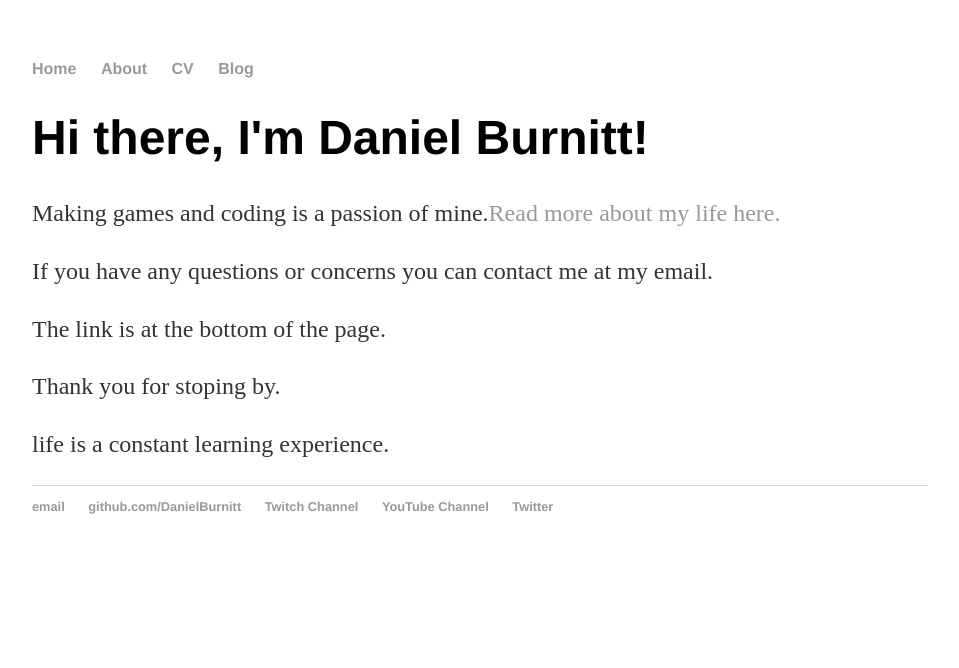
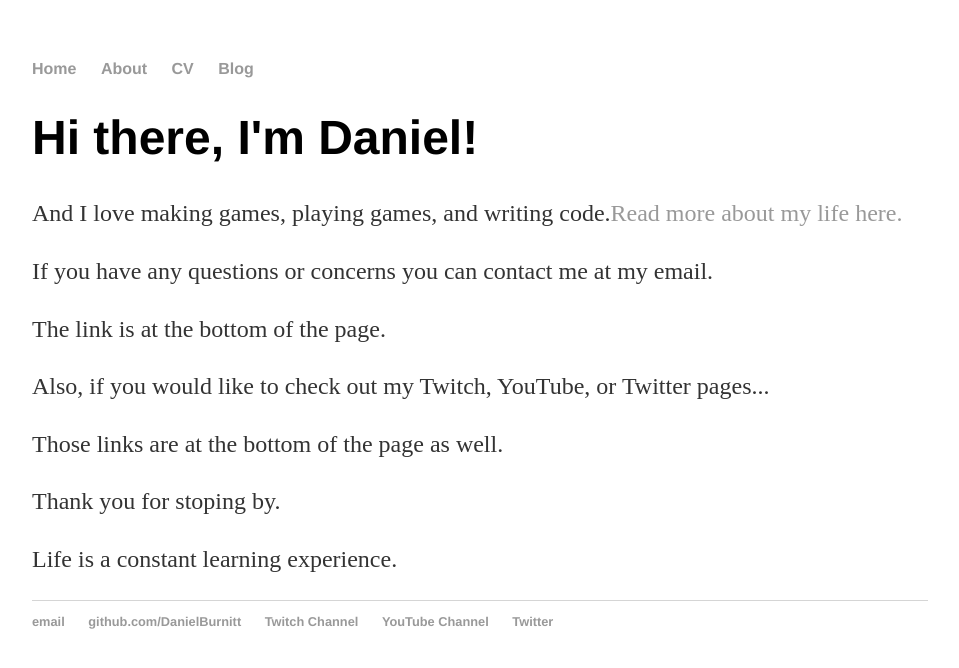
Before and after one commit to DanielBurnitt/DanielBurnitt.github.io, a Jekyll site: the page built from index.html, in a window 1280 px wide. Shown: the top 668 px of the page, without its empty margins (160-1119 px from the left). Built offline with Jekyll 4.4.1, drawn with Linux system fonts in a browser that asks for light colours.

Commit message:
Update index.html

```diff
--- a/index.html
+++ b/index.html
@@ -3,10 +3,12 @@ layout: default
 title: Daniel Burnitt, Game Programmer
 ---
 	<div class="blurb">
-        	<h1>Hi there, I'm Daniel Burnitt!</h1>
-		<p>Making games and coding is a passion of mine.<a href="/about">Read more about my life here. </a></p>
+        	<h1>Hi there, I'm Daniel!</h1>
+		<p>And I love making games, playing games, and writing code.<a href="/about">Read more about my life here. </a></p>
 			<p>If you have any questions or concerns you can contact me at my email.</p>
 			<p>The link is at the bottom of the page.</p>
+			<p>Also, if you would like to check out my Twitch, YouTube, or Twitter pages...</p>
+			<p>Those links are at the bottom of the page as well.</p>
 			<p>Thank you for stoping by.</p>
-		        <p>life is a constant learning experience.</p>
+		        <p>Life is a constant learning experience.</p>
     	</div><!-- /.blurb -->
```
